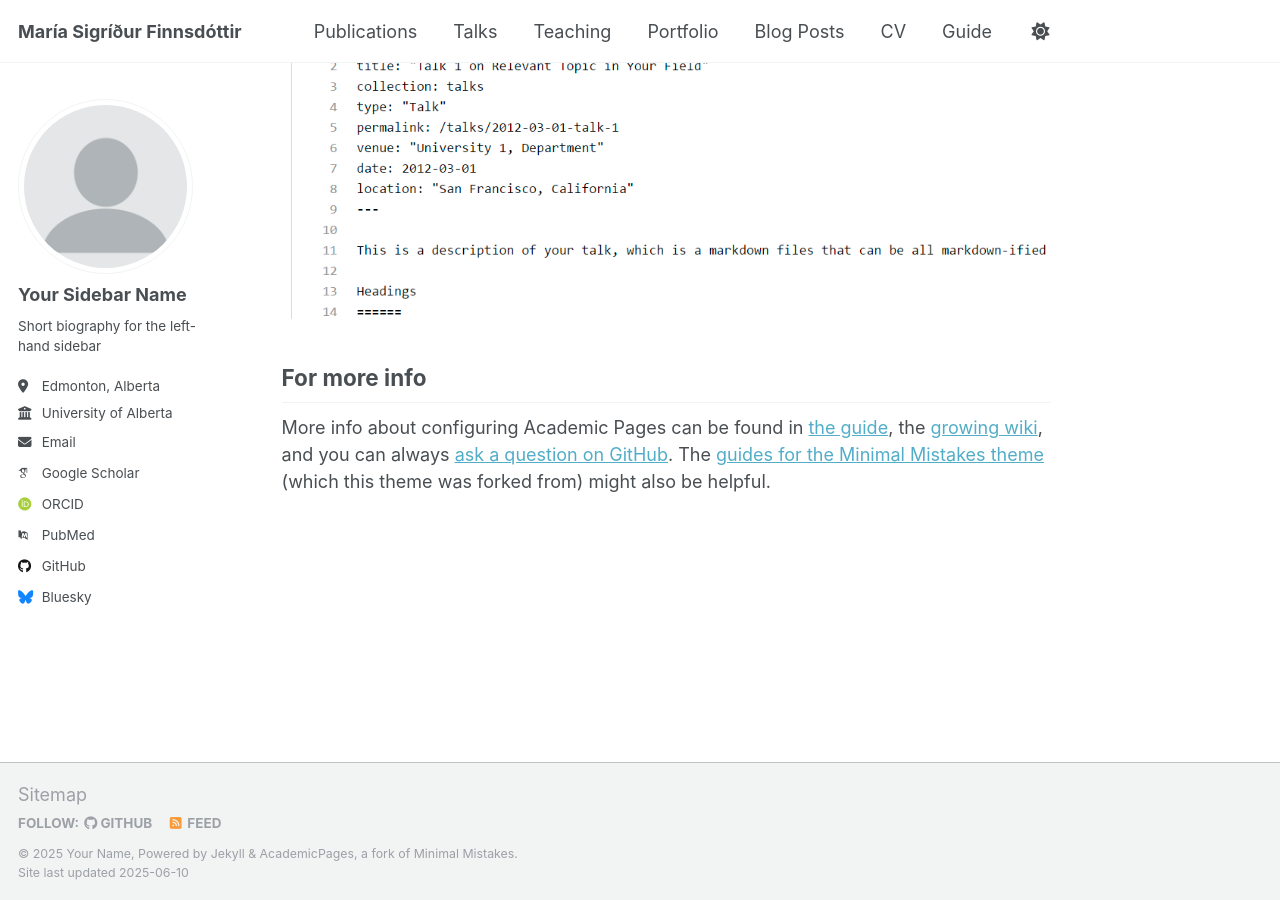
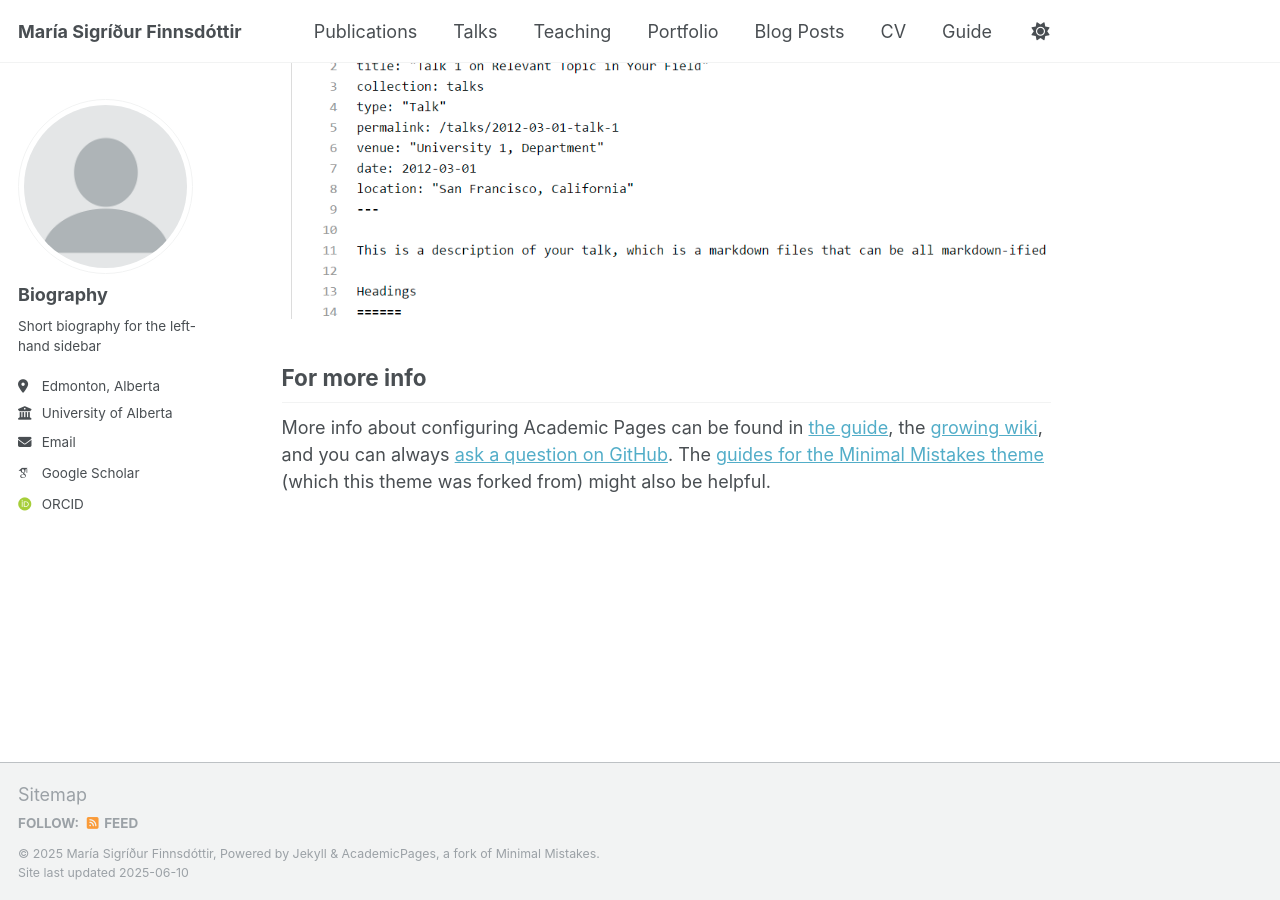
Before and after one commit to finnsdot-ualberta/finnsdottir.github.io, a Jekyll site: the page built from _pages/about.md, in a window 1280 px wide and 900 px high, scrolled down 2636 px. Built offline with Jekyll 4.4.1, drawn with Linux system fonts in a browser that asks for light colours; some web fonts are replaced; part of the change alters nothing that is shown.

Commit message:
Update _config.yml

```diff
--- a/_config.yml
+++ b/_config.yml
@@ -11,8 +11,8 @@ locale                   : "en-US"
 site_theme               : "default"
 title                    : "María Sigríður Finnsdóttir"
 title_separator          : "-"
-name                     : &name "Your Name"
-description              : &description "personal description"
+name                     : &name "María Sigríður Finnsdóttir"
+description              : &description "Humanities and Social Sciences Specialist at U of A. PhD in Sociology. Working to connect humanities and social sciences researchers to digital tools and strengthen their research."
 url                      : https://finnsdottir.github.io # the base hostname & protocol for your site e.g. "https://[your GitHub username].github.io" or if you already have some other page hosted on Github then use "https://[your GitHub username].github.io/[Your Repo Name]"
 baseurl                  : "" # the subpath of your site, e.g. "/blog"
 repository               : "academicpages/academicpages.github.io"
@@ -23,7 +23,7 @@ repository               : "academicpages/academicpages.github.io"
 author:
   # Biographic information
   avatar           : "profile.png"
-  name             : "Your Sidebar Name"
+  name             : "Biography"
   pronouns         : # example: "she/her"
   bio              : "Short biography for the left-hand sidebar"
   location         : "Edmonton, Alberta"
@@ -31,49 +31,12 @@ author:
   email            : "finnsdot@ualberta.ca"
 
   # Academic websites
-  academia         : # URL
-  arxiv            : # URL - Update with the correct link to your profile
-  googlescholar    : "https://scholar.google.com/citations?user=PS_CX0AAAAAJ"
+  googlescholar    : "https://scholar.google.ca/citations?view_op=list_works&hl=en&user=-OyNxLQAAAAJ"
   impactstory      : # URL
-  orcid            : "http://orcid.org/yourorcidurl"
+  orcid            : "https://orcid.org/0000-0002-1109-8678"
   semantic         : # URL
-  pubmed           : "https://www.ncbi.nlm.nih.gov/pubmed/?term=john+snow"
   researchgate     : # URL
   scopus           : # URL
-
-  # Repositories and software development
-  bitbucket        : # Username - Update with your username on the site
-  codepen          : # Username
-  dribbble         : # Username
-  github           : "academicpages"
-  kaggle           : # Username
-  stackoverflow    : # User number or user number and name (i.e., use "1" or "1/jeff-atwood")
-
-  # Social media
-  bluesky          : "bsky.app" # Replace this with you Bluesky username
-  facebook         : # Username
-  flickr           : # Username
-  foursquare       : # Username
-  goodreads        : # Username
-  google_plus      : # Username
-  keybase          : # Username
-  instagram        : # Username
-  lastfm           : # Username
-  linkedin         : # Username
-  mastodon         : # URL
-  medium           : # URL
-  pinterest        : # Username
-  soundcloud       : # Username
-  steam            : # Username
-  telegram         : # URL
-  tumblr           : # Username
-  twitter          : # Username for X / Twitter
-  vine             : # Username
-  weibo            : # Username
-  wikipedia        : # Username
-  xing             : # Username
-  youtube          : # Username
-  zhihu            : # Username
 
 # Publication Category - The following the list of publication categories and their headings
 publication_category:
```
